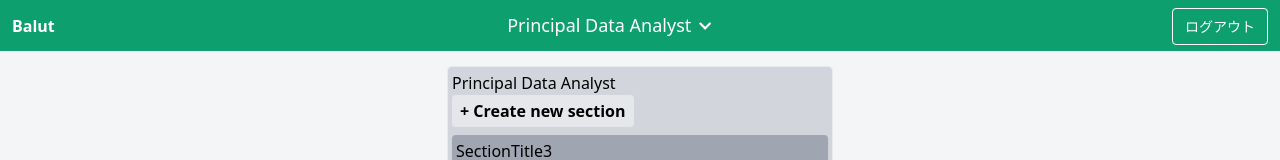
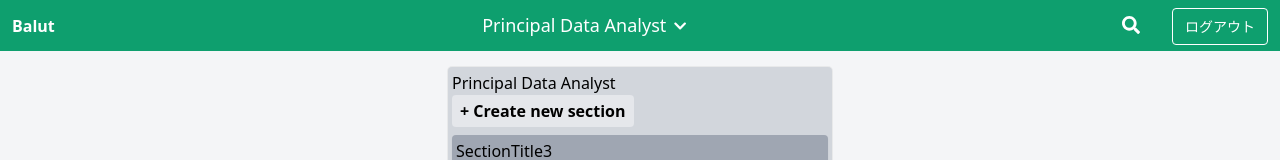
Before and after one commit to annenpolka/Balut, a Vue app in the folder webapp/: page / in a window 1280 px wide. Shown: the top 160 px of the page. Built offline with nearby package versions, Linux system fonts and the light colour scheme.

Commit message:
検索ボタン表示だけ

```diff
--- a/webapp/src/components/BookListHeader.vue
+++ b/webapp/src/components/BookListHeader.vue
@@ -19,7 +19,12 @@
         class="mx-2 text-sm"
       />
     </div>
+
     <div>
+      <font-awesome-icon
+        icon="search"
+        class="mr-8 text-lg text-white"
+      ></font-awesome-icon>
       <a
         href="#"
         class="px-3 py-2 mt-2 text-sm leading-none text-white border border-white rounded hover:border-transparent hover:text-teal-500 hover:bg-white lg:mt-0"
--- a/webapp/src/main.js
+++ b/webapp/src/main.js
@@ -1,6 +1,6 @@
 import '@/assets/tailwind.css';
 import { library } from '@fortawesome/fontawesome-svg-core';
-import { faChevronDown } from '@fortawesome/free-solid-svg-icons';
+import { faChevronDown, faSearch } from '@fortawesome/free-solid-svg-icons';
 import { FontAwesomeIcon } from '@fortawesome/vue-fontawesome';
 import Vue from 'vue';
 import App from './App.vue';
@@ -8,6 +8,7 @@ import router from './router';
 import store from './store';
 
 library.add(faChevronDown);
+library.add(faSearch);
 Vue.component('font-awesome-icon', FontAwesomeIcon);
 
 Vue.config.productionTip = false;
```
